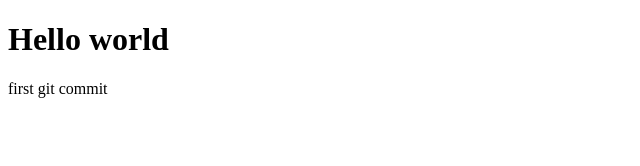
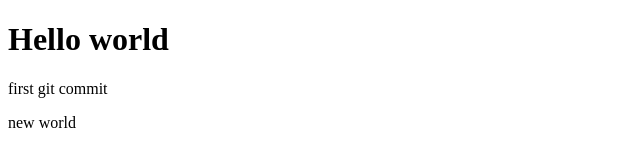
Before and after one commit to Subodh106/Practice, a plain HTML site: page index.html in a window 1280 px wide. Shown: the full height of the page, 0-640 px from the left. Drawn offline with Linux system fonts and the light colour scheme.

Commit message:
Update index.html

```diff
--- a/index.html
+++ b/index.html
@@ -8,5 +8,6 @@
 <body>
     <h1>Hello world</h1>
     <p>first git commit</p>
+    <p>new world</p>
 </body>
 </html>
```
